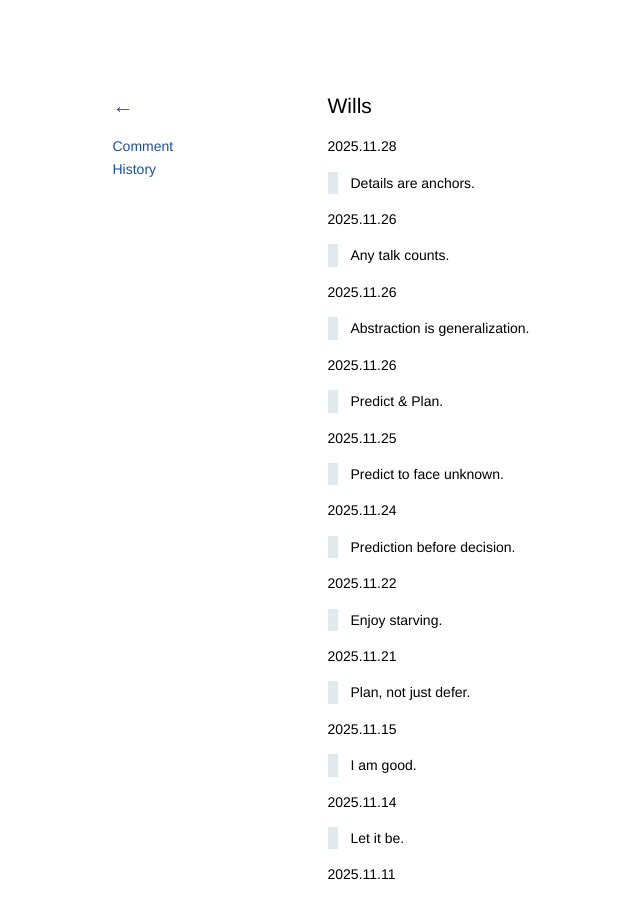
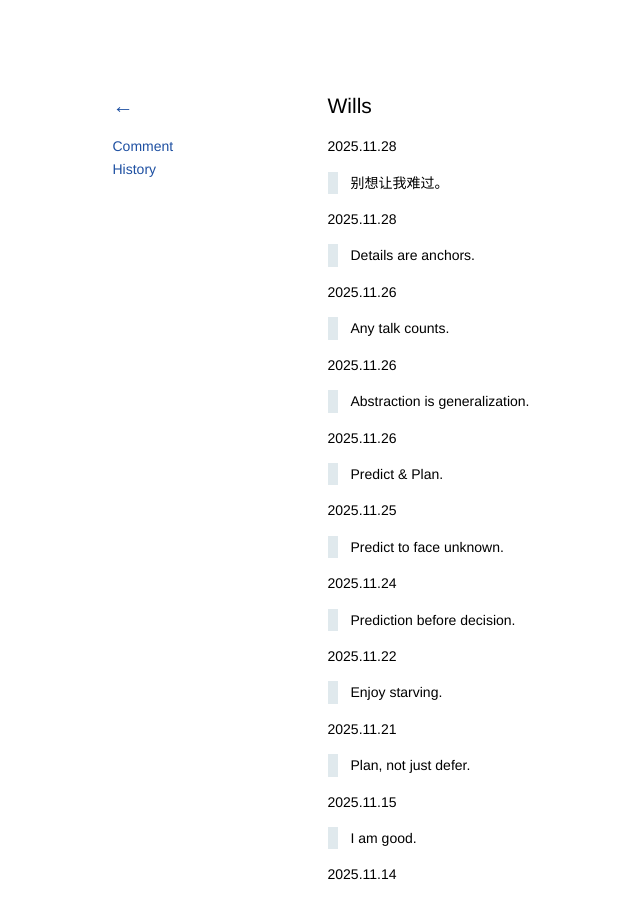
Before and after one commit to kidlj/awei, a Jekyll site: the page built from _wiki/wills.md, in a window 1280 px wide and 900 px high. Shown: the whole window, without its empty margins (20-660 px from the left). Built offline with Jekyll 4.4.1, drawn with Linux system fonts in a browser that asks for light colours.

Commit message:
update wills

```diff
--- a/_wiki/wills.md
+++ b/_wiki/wills.md
@@ -1,6 +1,10 @@
 ---
 title: Wills
 ---
+
+2025.11.28
+
+> 别想让我难过。
 
 2025.11.28
 
```
